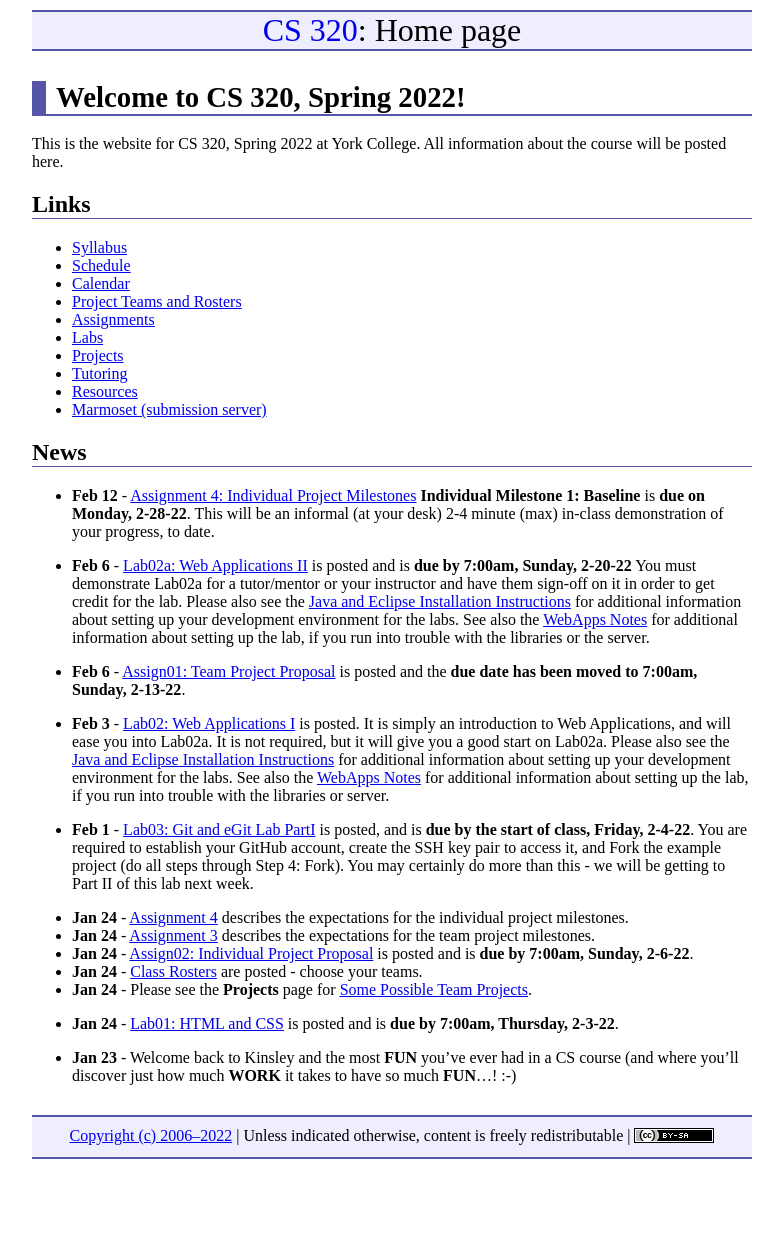
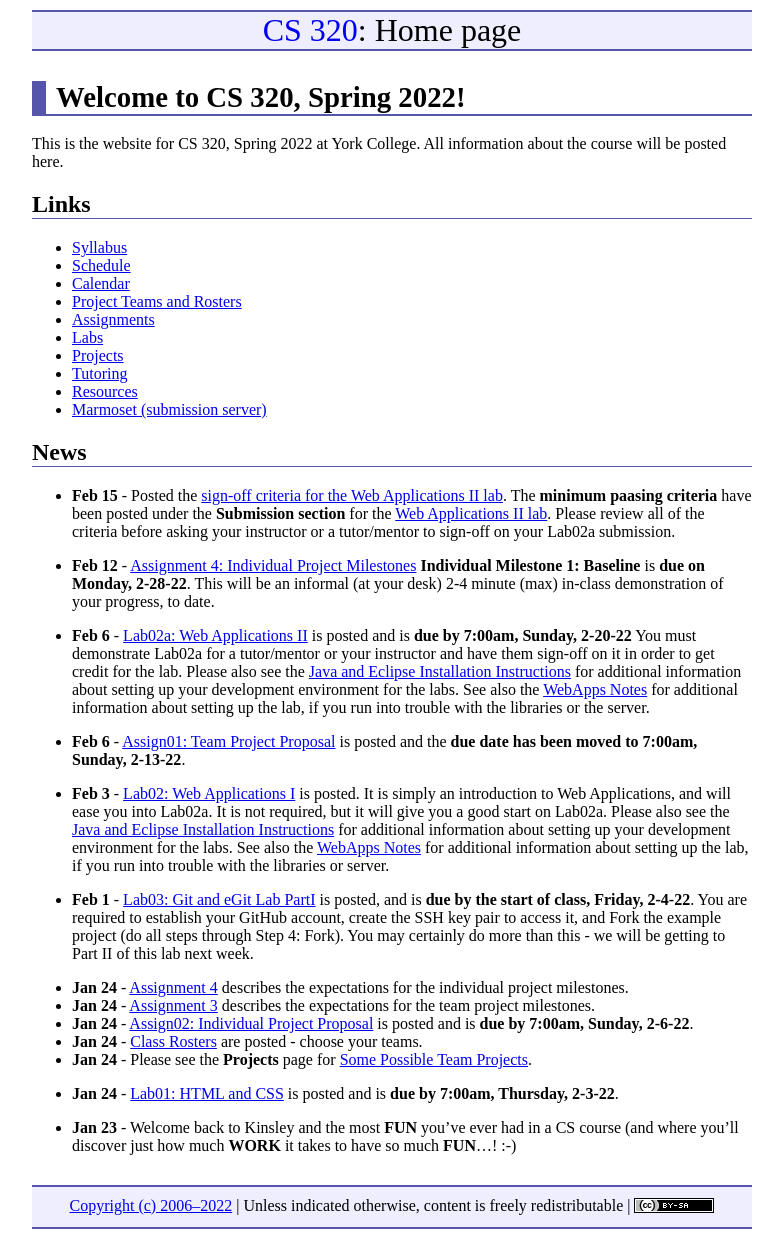
Before and after one commit to ycpcs/cs320-spring2022, a Jekyll site: the page built from index.md, in a window 1280 px wide. Shown: the whole page, without its empty margins (248-1031 px from the left). Built offline with Jekyll 4.4.1, drawn with Linux system fonts in a browser that asks for light colours; before the commit the page ends 1169 px from its top, so only the background shows below that.

Commit message:
added sign-off criteria for lab02a to News

```diff
--- a/index.md
+++ b/index.md
@@ -77,6 +77,8 @@ All information about the course will be posted here.
 
 -->
 
+* **Feb 15** - Posted the [sign-off criteria for the Web Applications II lab](labs/lab02a-signoff-criteria.html).  The **minimum paasing criteria** have been posted under the **Submission section** for the [Web Applications II lab](labs/lab02a.html).  Please review all of the criteria before asking your instructor or a tutor/mentor to sign-off on your Lab02a submission.
+
 * **Feb 12** - [Assignment 4: Individual Project Milestones](assign/assign04.html) **Individual Milestone 1: Baseline** is **due on Monday, 2-28-22**.  This will be an informal (at your desk) 2-4 minute (max) in-class demonstration of your progress, to date.
 
 * **Feb 6** - [Lab02a: Web Applications II](labs/lab02a.html) is posted and is **due by 7:00am, Sunday, 2-20-22**  You must demonstrate Lab02a for a tutor/mentor or your instructor and have them sign-off on it in order to get credit for the lab.  Please also see the [Java and Eclipse Installation Instructions](labs/Eclipse-Java-Installation.html) for additional information about setting up your development environment for the labs.  See also the [WebApps Notes](labs/lab02_notes.html) for additional information about setting up the lab, if you run into trouble with the libraries or the server.
```
